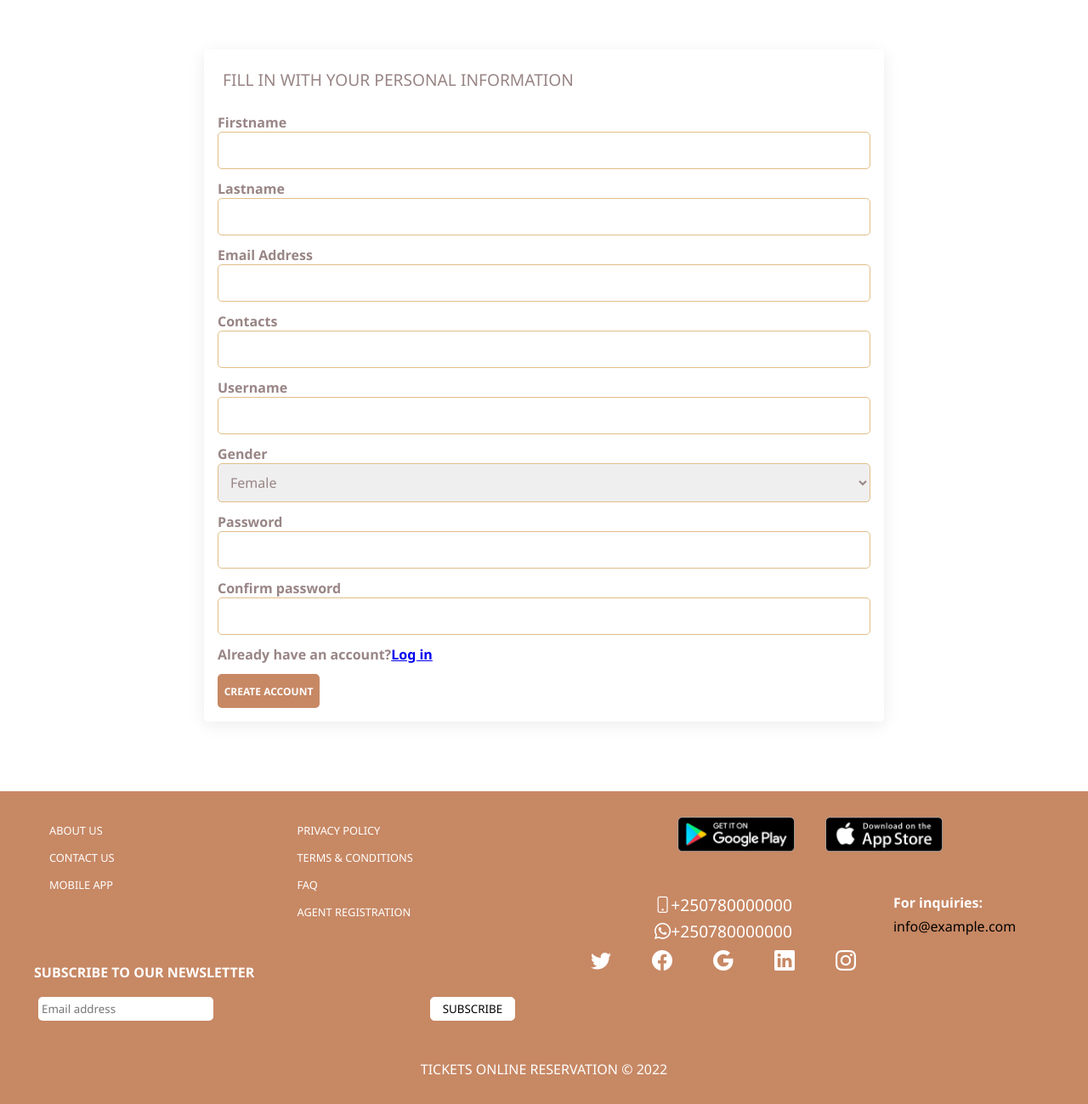
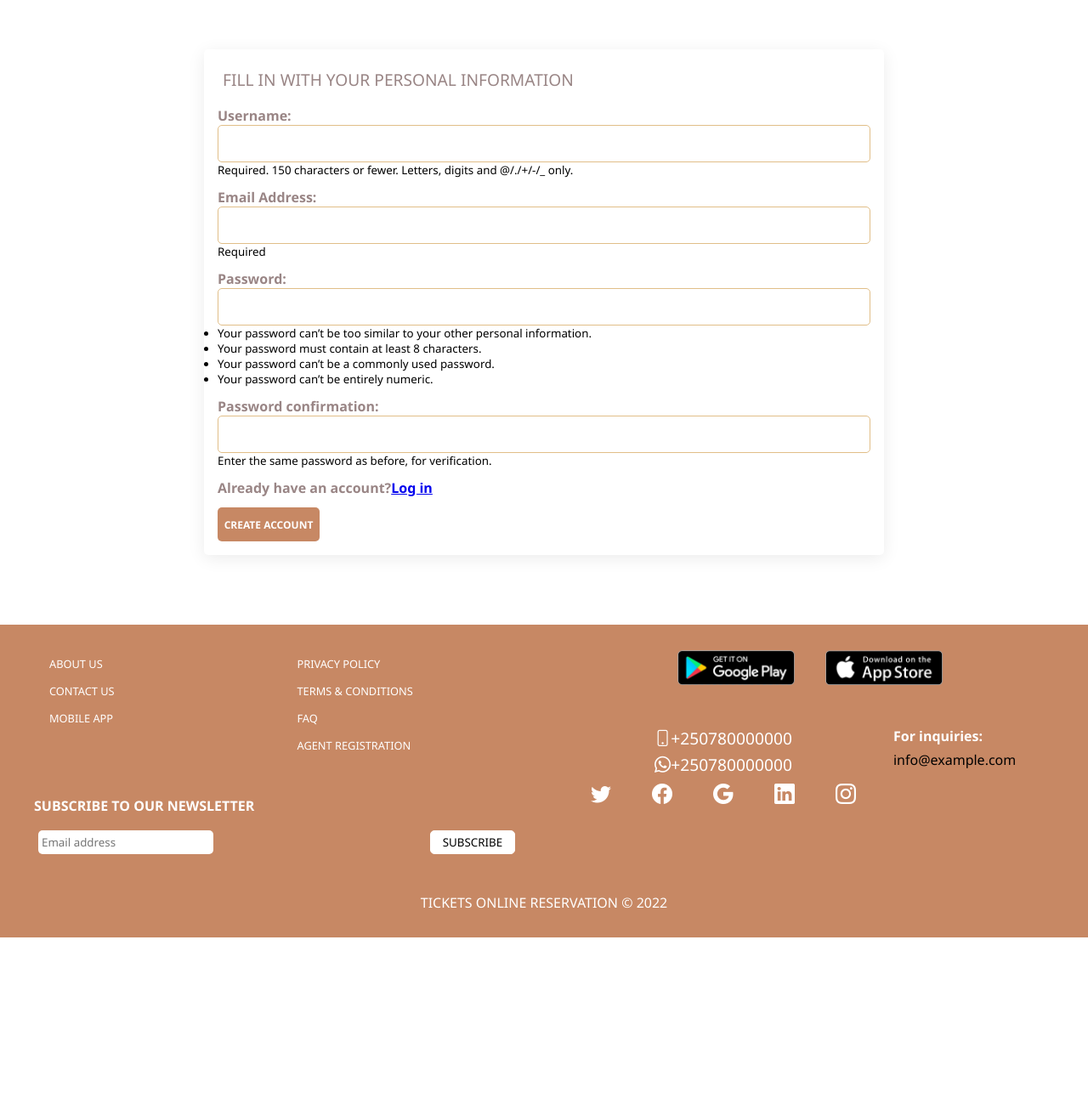
Before and after one commit to Gedeonir/Bus_tickets_reservation, a Django app: page /bus.tickets/signup in a window 1280 px wide. Shown: the part 79-1378 px from the top of the page at 85% size. After the commit the page ends 1182 px from the top, so only its background shows below. Run offline with Django 4.2, Linux system fonts and the light colour scheme; some libraries are stand-ins or nearby versions.

Commit message:
Activating account

```diff
--- a/E_ticketing/urls.py
+++ b/E_ticketing/urls.py
@@ -22,7 +22,7 @@ from django.conf.urls.static import static
 urlpatterns = [
     path('admin/', admin.site.urls),
     path('bus.tickets/', include('ticketapp.urls')),
-    path('',RedirectView.as_view(url='bus.tickets/', permanent=True)),
+    path('',RedirectView.as_view(url='bus.tickets', permanent=True)),
 ]+ static(settings.STATIC_URL, document_root=settings.STATIC_ROOT)
 
 
--- a/ticketapp/forms.py
+++ b/ticketapp/forms.py
@@ -5,12 +5,10 @@ from pyexpat import model
 from random import choices
 from django import forms
 from django.contrib.auth import (
-    authenticate,
-    get_user_model
-
+    authenticate
 )
 
-User = get_user_model()
+from django.contrib.auth.models import User
 
 from ticketapp.models import bookings, customers, schedules
 
@@ -54,47 +52,49 @@ class bookTicketForm(forms.Form):
 
 
 from django.contrib.auth.forms import UserCreationForm
-class userSignUpForm(forms.Form):
 
-    SEX_CHOICES = (
-    ('F', 'Female',),
-    ('M', 'Male',),
-    ('U', 'Unsure',),
-    )
+class userSignUpForm(UserCreationForm):
 
-    firstname = forms.CharField(label='Firstname',widget=forms.TextInput(attrs={'class': 'inputField'}))
-    lastname = forms.CharField(label='Lastname',widget=forms.TextInput(attrs={'class': 'inputField'}))
-    contacts = forms.IntegerField(label='Contacts',widget=forms.TextInput(attrs={'class': 'inputField'}))
-    gender = forms.ChoiceField(label="Gender",choices=SEX_CHOICES,widget= forms.Select(choices=SEX_CHOICES, attrs={'class': 'inputField'}))
-    username = forms.CharField(label='Username',widget=forms.TextInput(attrs={'class': 'inputField'}))
-    password = forms.CharField(label='Password',widget=forms.PasswordInput(attrs={'class': 'inputField'}))
-    confirmpassword = forms.CharField(label='Confirm password',widget=forms.PasswordInput(attrs={'class': 'inputField'}))
-    emailAddress = forms.EmailField(label='Email Address',widget=forms.EmailInput(attrs={'class': 'inputField'}))
+    # SEX_CHOICES = (
+    # ('F', 'Female',),
+    # ('M', 'Male',),
+    # ('U', 'Unsure',),
+    # )
+
+    # firstname = forms.CharField(label='Firstname',widget=forms.TextInput(attrs={'class': 'inputField'}))
+    # lastname = forms.CharField(label='Lastname',widget=forms.TextInput(attrs={'class': 'inputField'}))
+    # contacts = forms.IntegerField(label='Contacts',widget=forms.TextInput(attrs={'class': 'inputField'}))
+    # gender = forms.ChoiceField(label="Gender",choices=SEX_CHOICES,widget= forms.Select(choices=SEX_CHOICES, attrs={'class': 'inputField'}))
+    # username = forms.CharField(label='Username',widget=forms.TextInput(attrs={'class': 'inputField'}))
+    # password = forms.CharField(label='Password',widget=forms.PasswordInput(attrs={'class': 'inputField'}))
+    # confirmpassword = forms.CharField(label='Confirm password',widget=forms.PasswordInput(attrs={'class': 'inputField'}))
+    email = forms.EmailField(label='Email Address',help_text='Required',widget=forms.EmailInput(attrs={'class': 'inputField'}))
+
+    def __init__(self, *args, **kwargs):
+        super().__init__(*args, **kwargs)
+        self.fields['username'].widget.attrs.update({
+            'class':'inputField'
+        })
+        self.fields['password1'].widget.attrs.update({
+            'class':'inputField passwordField1'
+        })
+        self.fields['password2'].widget.attrs.update({
+        'class':'inputField passwordField2'
+        })
 
     class Meta:
-        model:User
-        fields =[
-            'firstname',
-            'lastname',
-            'contacts',
-            'gender',
-            'email',
-            'username',
-            'password'
-        ]
+        model=User
+        fields = ('username', 'email', 'password1', 'password2')
 
-    def clean(self,*args, **kwargs):
-        password = self.cleaned_data.get('password')
-        cpassword = self.cleaned_data.get('confirmpassword')
-        emailAddress = self.cleaned_data.get('emailAddress')
-        if password != cpassword:
-            raise forms.ValidationError('Passwords do not match')
-        email_qs = User.objects.filter(email = emailAddress)
+    def clean_email(self):
+        email = self.cleaned_data.get('email')
+
+        email_qs = User.objects.filter(email__iexact=email)
         if email_qs.exists():
             raise forms.ValidationError(
-                "this email has already been registered"
+                "This email has already been registered"
             )
-        return super(userSignUpForm,self).clean(*args, **kwargs)
+        return email
 
 
 class UserLoginForm(forms.Form):
--- a/ticketapp/static/css/style.css
+++ b/ticketapp/static/css/style.css
@@ -15,7 +15,7 @@
   --input:#998585;
   --black2:#FAF8F8;
   --title:#EDECEC;
-  --error: rgb(116, 13, 13);
+  --error: rgb(216, 22, 22);
 }
 body{
   min-height: 100vh;
@@ -115,6 +115,7 @@ body{
     text-align: center;
     text-transform: capitalize;
     margin-top: 1px;
+    box-shadow: 0 4px 20px rgb(0,0,0,0.08);
 }
 .account-detailsdropdown:hover .dropdown-content {
     display: block;
@@ -210,6 +211,7 @@ body{
     transition: 0.8s;
     font-weight: 700;
 }
+
 .input-group label{
     font-weight: 700;
     color: var(--input);
@@ -739,10 +741,11 @@ body{
 }
 .error-text{
     width: 100%;
-    text-align: center;
-    padding: 4px;
     color: var(--error);
     border-radius: 10px;
+    padding-left: 10px;
+    font-weight: 700;
+    font-size: 12px;
 }
 .search_title,.content_title{
     display: flex;
@@ -771,6 +774,7 @@ body{
     text-transform: capitalize;
     color: var(--input);
     padding: 6px;
+
 }
 .date-toggler button{
     background: transparent;
--- a/ticketapp/static/javascript/index.js
+++ b/ticketapp/static/javascript/index.js
@@ -1,17 +1,17 @@
-console.log('hey index')
+// console.log('hey index')
 
-DateField = document.querySelector('.date');
-today = new Date()
-currentDate = (today.getMonth()+1)+'/'+today.getDate()+'/'+today.getFullYear();
+// DateField = document.querySelector('.date');
+// today = new Date()
+// currentDate = (today.getMonth()+1)+'/'+today.getDate()+'/'+today.getFullYear();
 
 
 
-form = document.querySelector('.banner form')
+// form = document.querySelector('.banner form')
 
-form.addEventListener('submit',(e)=>{
-    e.preventDefault()
-    if (DateField.value < currentDate) {
-        window.history.back()
-        console.log('the date is in past')
-    }
-})
+// form.addEventListener('submit',(e)=>{
+//     e.preventDefault()
+//     if (DateField.value < currentDate) {
+//         window.history.back()
+//         console.log('the date is in past')
+//     }
+// })
--- a/ticketapp/static/javascript/pass_hide_show.js
+++ b/ticketapp/static/javascript/pass_hide_show.js
@@ -1,5 +1,7 @@
-const passwordField = document.querySelector("form input[type='password']");
-toggleBtn = document.querySelector(".input-group i");
+const passwordField = document.querySelector(".passwordField1");
+const passwordField2 = document.querySelector(".passwordField2");
+toggleBtn = document.querySelector(".input-group .password");
+ctoggleBtn = document.querySelector(".input-group .confirm");
 
 toggleBtn.onclick=()=>{
     if (passwordField.type=='password'){
@@ -13,3 +15,15 @@ toggleBtn.onclick=()=>{
         toggleBtn.classList.remove('active');
     }
 }
+ctoggleBtn.onclick=()=>{
+    if (passwordField2.type=='password'){
+        passwordField2.type ='text';
+        toggleBtn.classList.add('active');
+
+    }
+
+    else{
+        passwordField2.type='password';
+        toggleBtn.classList.remove('active');
+    }
+}
--- a/ticketapp/templates/ticketapp/user-accounts/signup.html
+++ b/ticketapp/templates/ticketapp/user-accounts/signup.html
@@ -11,42 +11,19 @@
         {{ success }}
         <p class="error-text">
           {{error}}
-          {{form.errors}}
+          {% for field in form %}
+          <div class="input-group">
+            <label for="Username" >{{ field.label_tag }}</label>
+            {{ field }}
+            {% if field.help_text %}
+              <small>{{ field.help_text }}</small>
+            {% endif %}
+          </div>
+          {% for error in field.errors %}
+            <p class="error-text">{{ error }}</p>
+          {% endfor %}
+          {% endfor %}
         </p>
-        <div class="input-group">
-          <label for="Firstnames">{{ form.firstname.label}}</label>
-          {{ form.firstname}}
-        </div>
-        <div class="input-group">
-          <label for="lastnames" >{{ form.lastname.label}}</label>
-          {{ form.lastname}}
-        </div>
-
-        <div class="input-group">
-          <label for="Email" >{{form.emailAddress.label}}</label>
-          {{ form.emailAddress}}
-        </div>
-        <div class="input-group">
-          <label for="Contact" >{{ form.contacts.label}}</label>
-          {{ form.contacts}}
-        </div>
-        <div class="input-group">
-          <label for="Username" >{{ form.username.label}}</label>
-          {{ form.username}}
-        </div>
-        <div class="input-group">
-          <label for="Gender" >{{ form.gender.label}}</label>
-          {{ form.gender}}
-        </div>
-        <div class="input-group">
-          <label for="Password1" >{{ form.password.label}}</label>
-          {{ form.password}}
-        </div>
-        <div class="input-group">
-          <label for="ConfirmPassword1" >{{ form.confirmpassword.label}}</label>
-          {{ form.confirmpassword}}
-          <i class="fas fa-eye"></i>
-        </div>
         <div class="input-group">
           <label>Already have an account?<a href="{% url 'signin' %}">Log in</a></label>
         </div>
--- a/ticketapp/urls.py
+++ b/ticketapp/urls.py
@@ -1,6 +1,7 @@
 from django.urls import include, path
 from . import views
 from django.contrib.staticfiles.urls import staticfiles_urlpatterns
+
 
 urlpatterns = [
     path('', views.home, name='home'),
@@ -47,6 +48,8 @@ urlpatterns = [
 
 
     path('signup',views.signup, name='signup'),
+    path('activate/(?P<uidb64>[0-9A-Za-z_\-]+)/(?P<token>[0-9A-Za-z]{1,13}-[0-9A-Za-z]{1,20})/',
+        views.activate_account, name='activate'),
     path('login', views.signin, name='signin' ),
     path('signout', views.signout, name="signout"),
 
--- a/ticketapp/views.py
+++ b/ticketapp/views.py
@@ -1,11 +1,10 @@
 
 from ast import If
 import datetime
+from email import message
 import sched
-from django.http import HttpResponseRedirect
-from django.shortcuts import get_object_or_404, render
-
-
+from django.http import HttpResponse, HttpResponseRedirect
+from django.shortcuts import get_object_or_404, redirect, render
 from ticketapp.forms import ContactForm
 from .models import bookings, customers, payements, schedules,buses,drivers
 from django.contrib.auth import authenticate, login, logout
@@ -29,7 +28,6 @@ def home(request):
     return render(request, 'ticketapp/index.html', context=context)
 
 
-from django.core.paginator import Paginator
 class schedulesListView(generic.ListView):
     paginate_by = 10
     model = schedules
@@ -253,77 +251,116 @@ def about(request):
 
 
 from .forms import userSignUpForm
+from django.contrib.sites.shortcuts import get_current_site
+from django.core.mail import EmailMessage
+from .token import account_activation_token
+from django.template.loader import render_to_string
+from django.utils.http import urlsafe_base64_encode, urlsafe_base64_decode
+from django.utils.encoding import force_bytes,force_str
 from django.contrib.auth.models import User
+
 def signup(request):
+    if request.user.is_authenticated:
+        return HttpResponseRedirect('')
+    else:
+        context = {}
+        if request.method == 'POST':
 
-    context = {}
-    if request.method == 'POST':
+            form =userSignUpForm(request.POST)
+            if form.is_valid():
+                user = form.save(commit=False)
+                user.is_active = False
+                user.save()
 
-        form =userSignUpForm(request.POST)
-        if form.is_valid():
-            Firstname = request.POST.get('firstname')
-            Lastname = request.POST.get('lastname')
-            Email = request.POST.get('emailAddress')
-            telephone = request.POST.get('contacts')
-            user_n = request.POST.get('username')
-            pwd =  request.POST.get('password')
-            Gender = request.POST.get('gender')
 
-            user = User.objects.create_user(firstname=Firstname,lastname=Lastname,email=Email,contacts=telephone,username=user_n,gender=Gender,password=pwd,)
+                if user:
+                    current_site = get_current_site(request)
+                    mail_subject = 'Confirm your email account to activate your account.'
+                    message = render_to_string('ticketapp/user-accounts/acc_active_email.html', {
+                    'user': user,
+                    'domain': current_site.domain,
+                    'uid':urlsafe_base64_encode(force_bytes(user.pk)),
+                    'token':account_activation_token.make_token(user),
+                    })
+                    to_email = form.cleaned_data.get('email')
+                    email = EmailMessage(
+                        mail_subject, message, to=[to_email]
+                    )
+                    email.send()
+                    return HttpResponse('Please confirm your email address to complete the registration')
 
-            if user:
-                login(request, user)
-                return render(request, 'ticketapp/index.html', context)
+                else:
+                    context["error"] = "Acount creation Failed! There might be some errors"
+                    return render(request, 'ticketapp/user-accounts/signup.html', context)
+            else:
+                context = {'form':form}
+                return render(request, 'ticketapp/user-accounts/signup.html', context)
 
-            else:
-                context["error"] = "Acount creation Failed! There might be some errors"
-                return render(request, 'ticketapp/user-accounts/signup.html', context)
+
         else:
+            form = userSignUpForm()
             context = {'form':form}
             return render(request, 'ticketapp/user-accounts/signup.html', context)
 
+from django.contrib.auth import (
+    get_user_model
+)
+def activate_account(request,uidb64,token):
+    User = get_user_model()
+    try:
+        uid = force_str(urlsafe_base64_decode(uidb64))
+        user = User.objects.get(pk=uid)
+    except (TypeError, ValueError, OverflowError, User.DoesNotExist):
+        user = None
 
+    if user is not None and account_activation_token.check_token(user, token):
+        user.is_active = True
+        user.save()
+        login(request, user)
+        return redirect('home')
     else:
-        form = userSignUpForm()
-        context = {'form':form}
-        return render(request, 'ticketapp/user-accounts/signup.html', context)
+        return redirect('home')
+
 
 from .forms import UserLoginForm
 def signin(request):
-    context = {}
-    if request.method == 'POST':
-        form =UserLoginForm(request.POST)
+    if request.user.is_authenticated:
+        return redirect('home?user='+request.user.username)
+    else:
+        context = {}
+        if request.method == 'POST':
+            form =UserLoginForm(request.POST)
 
-        if form.is_valid():
-            name_r = request.POST.get('username')
-            password_r = request.POST.get('password')
-            user = authenticate(request, username=name_r, password=password_r)
-            if user:
-                login(request, user)
-                # username = request.session['username']
+            if form.is_valid():
+                name_r = request.POST.get('username')
+                password_r = request.POST.get('password')
+                user = authenticate(request, username=name_r, password=password_r)
+                if user:
+                    login(request, user)
+                    # username = request.session['username']
 
-                context={
-                    "user" : name_r,
-                    "id" : request.user.id,
-                    }
-                return HttpResponseRedirect('/')
+                    context={
+                        "user" : name_r,
+                        "id" : request.user.id,
+                        }
+                    return HttpResponseRedirect('/')
+                else:
+                    context={
+                        "error": "Provide valid credentials",
+                        'form':form
+                        }
+                    return render(request, 'ticketapp/user-accounts/signin.html', context)
             else:
                 context={
-                    "error": "Provide valid credentials",
+                    "error": "Internal error",
                     'form':form
                     }
                 return render(request, 'ticketapp/user-accounts/signin.html', context)
+
         else:
-            context={
-                "error": "Internal error",
-                'form':form
-                }
+            form = UserLoginForm()
+            context={"error": "You are not logged in",'form':form}
             return render(request, 'ticketapp/user-accounts/signin.html', context)
-
-    else:
-        form = UserLoginForm()
-        context={"error": "You are not logged in",'form':form}
-        return render(request, 'ticketapp/user-accounts/signin.html', context)
 
 
 
@@ -396,11 +433,7 @@ def bookticket(request,pk):
                         }
             return render(request, 'ticketapp/bookTicket.html',context)
     else:
-        if request.user.is_active:
-          form= bookTicketForm(initial={'customer_email':request.user.email})
-        if request.user.is_superuser:
-            form = bookTicketForm()
-
+        form= bookTicketForm()
         return render(request, 'ticketapp/bookTicket.html',context={'schedule': schedule,'form':form,'Tickets':schedule.availableseats,'Price':schedule.price })
 
 
```
Also changed, not shown: E_ticketing/settings.py (+4 -3 lines), ticketapp/templates/ticketapp/user-accounts/acc_active_email.html (added, +7 -0 lines), ticketapp/token.py (+9 -9 lines), db.sqlite3.
